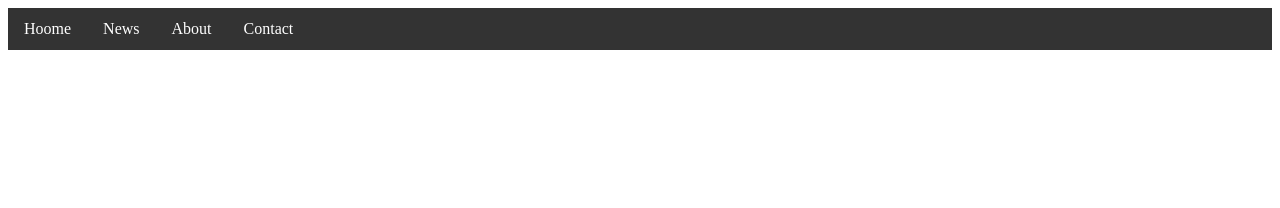
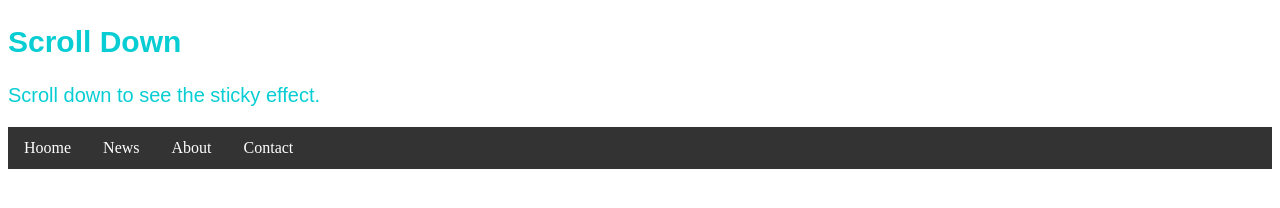
Before and after one commit to Sr-Shohan/CSS-HTML, a plain HTML site: page Nav.html in a window 1280 px wide. Drawn offline with Linux system fonts and the light colour scheme.

Commit message:
update more

```diff
--- a/Nav.html
+++ b/Nav.html
@@ -6,6 +6,11 @@
     </head>
 
     <body>
+
+        <div class="header">
+  <h2>Scroll Down</h2>
+  <p>Scroll down to see the sticky effect.</p>
+</div>
         <ul>
             <li><a href="#">Hoome</a></li>
             <li><a href="#">News</a></li>
--- a/nav.css
+++ b/nav.css
@@ -1,4 +1,13 @@
+.header{
+    font-size: 20px;
+    font-family: Arial, Helvetica, sans-serif;
+    color: rgb(8, 206, 212);
+
+}
+
+
 ul{
+
     margin: 0;
     padding: 0;
     background: #333;
```
